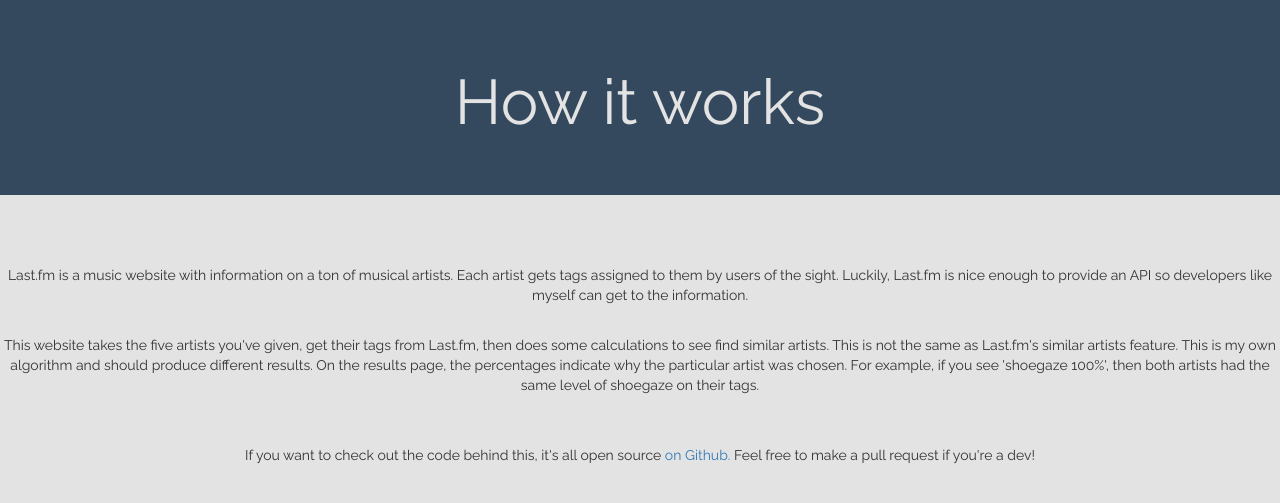
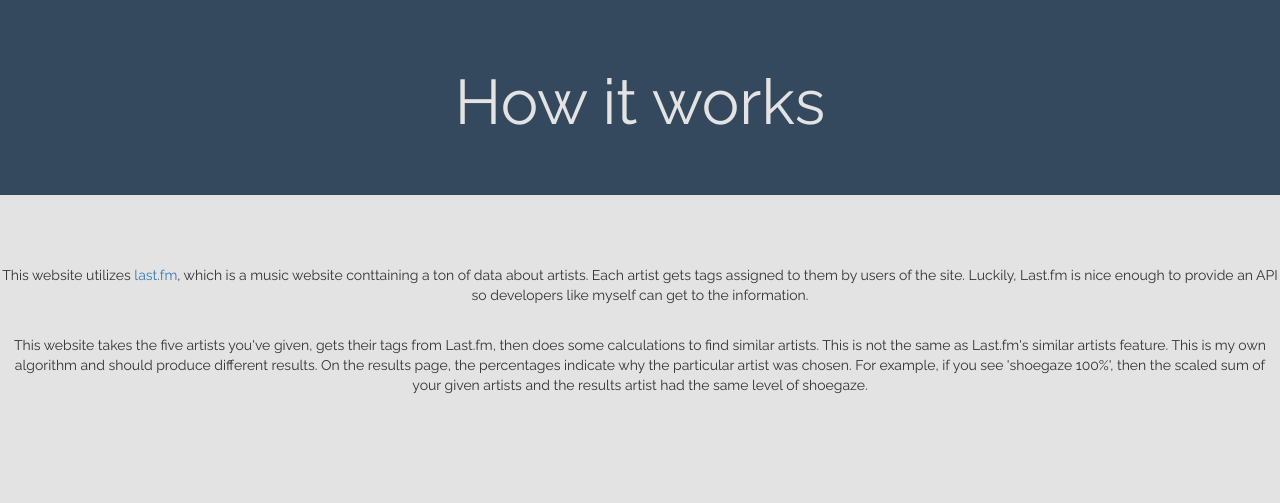
Before and after one commit to TrellixVulnTeam/recommend-indie-band_2WIM, a Flask app: page /how_it_works in a window 1280 px wide. Shown: the part 52-555 px from the top of the page. Run offline with Flask 2, Linux system fonts and the light colour scheme; some libraries are stand-ins or nearby versions.

Commit message:
update 1

```diff
--- a/app/static/css/small.css
+++ b/app/static/css/small.css
@@ -3,7 +3,7 @@ body{
 	font-family: 'Raleway', sans-serif;
 }
 .jumbotron{
-	background-color: #28B463;
+	background-color: #6D8697;
 }
 .smallText{
   font-size:  small;
--- a/app/templates/header.html
+++ b/app/templates/header.html
@@ -38,3 +38,13 @@
 
 {% endblock %}
 {% block title %}Indie Music Recommendation{% endblock %}
+<script>
+  (function(i,s,o,g,r,a,m){i['GoogleAnalyticsObject']=r;i[r]=i[r]||function(){
+  (i[r].q=i[r].q||[]).push(arguments)},i[r].l=1*new Date();a=s.createElement(o),
+  m=s.getElementsByTagName(o)[0];a.async=1;a.src=g;m.parentNode.insertBefore(a,m)
+  })(window,document,'script','https://www.google-analytics.com/analytics.js','ga');
+
+  ga('create', 'UA-38458254-3', 'auto');
+  ga('send', 'pageview');
+
+</script>
--- a/app/templates/how.html
+++ b/app/templates/how.html
@@ -23,21 +23,17 @@
 	</div>
   <br/>
   <br/>
-  <p> Last.fm is a music website with information on a ton of musical artists.
-    Each artist gets tags assigned to them by users of the sight. Luckily, Last.fm
+  <p> This website utilizes <a href="www.last.fm">last.fm</a>, which is a music website conttaining a ton of data about artists.
+    Each artist gets tags assigned to them by users of the site. Luckily, Last.fm
     is nice enough to provide an API so developers like myself can get to the information.
   </p>
   <br/>
-  <p> This website takes the five artists you've given, get their tags from Last.fm, then
-    does some calculations to see find similar artists. This is not the same as Last.fm's similar artists feature. This is my own algorithm and should produce different results.
+  <p> This website takes the five artists you've given, gets their tags from Last.fm, then
+    does some calculations to find similar artists. This is not the same as Last.fm's similar artists feature. This is my own algorithm and should produce different results.
 		On the results page, the percentages indicate why the particular artist was chosen. For example, if you see 'shoegaze 100%',
-    then both artists had the same level of shoegaze on their tags.
+    then the scaled sum of your given artists and the results artist had the same level of shoegaze.
   </p>
   <br/>
   <br/>
-  <p> If you want to check out the code behind this, it's all open source
-    <a href="https://github.com/dschuler36/IndieMusicRecommender"> on Github.</a>
-    Feel free to make a pull request if you're a dev!
-  </p>
 </body>
 {% endblock %}
--- a/app/templates/results.html
+++ b/app/templates/results.html
@@ -23,7 +23,7 @@
 
 {% block content %}
 <div class="results" align=left>
-  <h1 align=middle> Here are some bands we think you may enjoy: </h1>
+  <h1 align=middle style="color: #3D514D"> Here are some bands we think you may enjoy: </h1>
 <br/><br/>
 {% for artist in results %}
 <div class="artistSection">
@@ -34,7 +34,7 @@
 		<p style="text-decoration: underline;"><a style="color: black" href="/artist/{{ artist[0] }}">Go to Artist's Page </a></p>
 	</div>
 			<div class="tags">
-				<p style="text-decoration: underline">These tags matched with the artists you gave us: </p>
+				<p style="text-decoration: underline">These tags matched: </p>
 				<br/>
 				{% if artist[1] != 0 %}
 					<p> {{ artist[6] }} {{ artist[1] }}%</p>
--- a/app/templates/smallResults.html
+++ b/app/templates/smallResults.html
@@ -23,7 +23,7 @@
 
 	{% block content %}
 	<div class="results" align=left>
-	  <h1 align=middle> Here are some bands we think you may enjoy: </h1>
+	  <h1 align=middle style="color: #2B363C"> Here are some bands we think you may enjoy: </h1>
 	<br/><br/>
 	{% for artist in smallResults %}
 	<div class="artistSection">
@@ -34,7 +34,7 @@
 			<p style="text-decoration: underline;"><a style="color: black" href="/artist/{{ artist[0] }}">Go to Artist's Page </a></p>
 		</div>
 				<div class="tags">
-					<p style="text-decoration: underline">These tags matched with the artists you gave us: </p>
+					<p style="text-decoration: underline">These tags matched: </p>
 					<br/>
 					{% if artist[1] != 0 %}
 						<p> {{ artist[6] }} {{ artist[1] }}%</p>
```
Also changed, not shown: app/static/css/results.css (+7 -1 lines), app/static/css/smallResults.css (+5 -2 lines), app/static/js/artistPage.js (+8 -7 lines).
